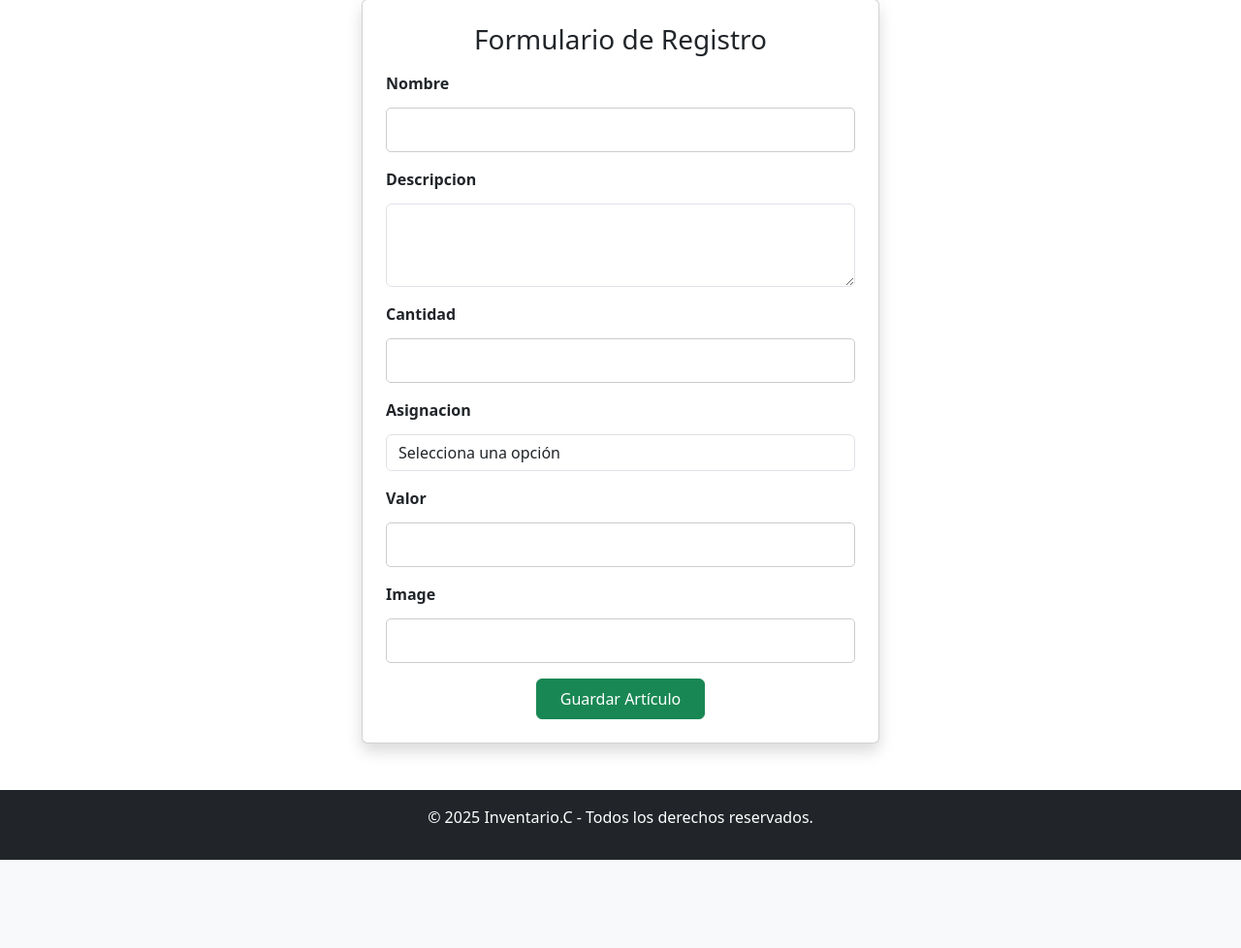
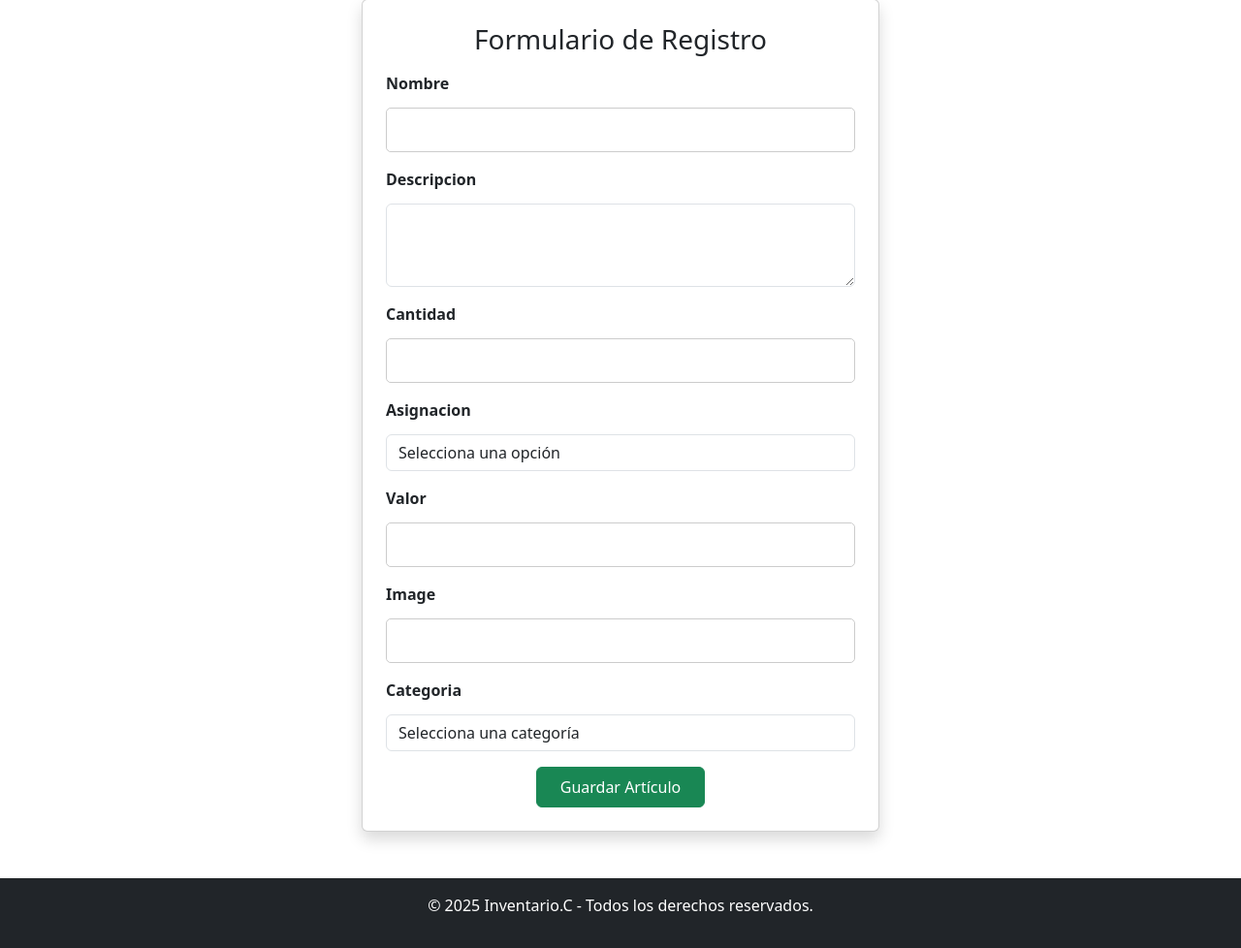
Before and after one commit to delpianocp/inventario, a Django app: page /cargar_articulo in a window 1280 px wide. Shown: the part 223-1201 px from the top of the page at 97% size. Before the commit the page ends 1110 px from the top, so only its background shows below. Run offline with Django 5.2, Linux system fonts and the light colour scheme; the visitor is signed in with stand-in values (Sample User, id 1).

Commit message:
agrega categoria correccion en detallecreo q completo

```diff
--- a/inventario/forms.py
+++ b/inventario/forms.py
@@ -1,21 +1,22 @@
 from django import forms
-from .models import Articulo, User
+from .models import Articulo, User, Categoria
 from django.contrib.auth.forms import AuthenticationForm
 from django.contrib.auth import authenticate
 from django.contrib.auth.models import User
 from django.contrib.auth.forms import UserCreationForm
 
 
+class ArticuloForm(forms.ModelForm):
+    categoria = forms.ModelChoiceField(
+        queryset=Categoria.objects.all(),
+        empty_label="Seleccione una categoría",
+        required=True
+    )
 
-
-
-
-
-
-class ArticuloForm(forms.ModelForm):
     class Meta:
         model = Articulo
-        fields = ["nombre", "descripcion", "cantidad", "asignacion", "valor", "foto"]
+        fields = ["nombre", "descripcion", "cantidad", "asignacion", "valor", "foto", "categoria"]
+
 
 '''class RegistroForm(forms.ModelForm):
     password = forms.CharField(widget=forms.PasswordInput)
--- a/inventario/models.py
+++ b/inventario/models.py
@@ -17,7 +17,7 @@ class Articulo(models.Model):
     valor = models.DecimalField(max_digits=10, decimal_places=2)
     foto = CloudinaryField('image', blank=True, null=True)
     usuario = models.ForeignKey(User, on_delete=models.CASCADE, null=True, blank=True)  # Relación con el usuario que lo creó
-    categoria = models.ForeignKey(Categoria, on_delete=models.SET_NULL, null=True, related_name="productos")
+    categoria = models.ForeignKey(Categoria, on_delete=models.SET_NULL, null=True, related_name="articulos")
 
 
 
--- a/inventario/templates/inventario/cargar_articulo.html
+++ b/inventario/templates/inventario/cargar_articulo.html
@@ -20,6 +20,7 @@
 
                             {% if field.name == "descripcion" %}
                                 <textarea id="{{ field.id_for_label }}" name="{{ field.name }}" class="form-control" rows="3">{{ field.value|default_if_none:"" }}</textarea>
+
                             {% elif field.name == "asignacion" %}
                                 <!-- Campo Select para Asignación -->
                                 <select id="{{ field.id_for_label }}" name="{{ field.name }}" class="form-control">
@@ -31,6 +32,19 @@
                                     <option value="Venta">Venta</option>
                                     <option value="Donacion">Donación</option>
                                 </select>
+
+                            {% elif field.name == "categoria" %}
+                                <!-- Campo Select para Categoría -->
+                                <select id="{{ field.id_for_label }}" name="{{ field.name }}" class="form-control">
+                                    <option value="">Selecciona una categoría</option>
+                                    <option value="Línea blanca">Línea blanca</option>
+                                    <option value="Muebles">Muebles</option>
+                                    <option value="Electrodomésticos">Electrodomésticos</option>
+                                    <option value="Elementos de cocina">Elementos de cocina</option>
+                                    <option value="Electrónica">Electrónica</option>
+                                    <option value="Decoración">Decoración</option>
+                                </select>
+
                             {% else %}
                                 {{ field }}
                             {% endif %}
--- a/inventario/views.py
+++ b/inventario/views.py
@@ -26,7 +26,10 @@ from .models import Articulo
 from django.shortcuts import render, redirect
 from django.contrib.auth import login
 from .forms import RegistroForm
-
+from django.shortcuts import render, get_object_or_404, redirect
+from django.contrib.auth.decorators import login_required
+from .forms import ArticuloForm
+from .models import Articulo
 
 
 def index(request):
@@ -168,14 +171,29 @@ def detalle_articulo(request, articulo_id):
 
     return render(request, "inventario/detalle_articulo.html", contexto)
 
+
+
 @login_required
 def editar_articulo(request, articulo_id):
     articulo = get_object_or_404(Articulo, id=articulo_id)
+
+    # Validar que el usuario solo edite artículos que le pertenecen
+    if articulo.usuario != request.user:
+        return redirect("articulos")  # Redirige si el usuario no tiene permiso
+
     if request.method == "POST":
         form = ArticuloForm(request.POST, request.FILES, instance=articulo)
         if form.is_valid():
-            form.save()
+            articulo = form.save(commit=False)
+
+            # Validación de la categoría
+            categoria = form.cleaned_data.get("categoria")
+            if categoria:
+                articulo.categoria = categoria
+
+            articulo.save()
             return redirect("detalle_articulo", articulo_id=articulo.id)
+
     else:
         form = ArticuloForm(instance=articulo)
 
```
Also changed, not shown: inventario/templates/inventario/editar_articulo.html (+48 -1 lines), inventario/migrations/0005_alter_articulo_categoria.py (added).
